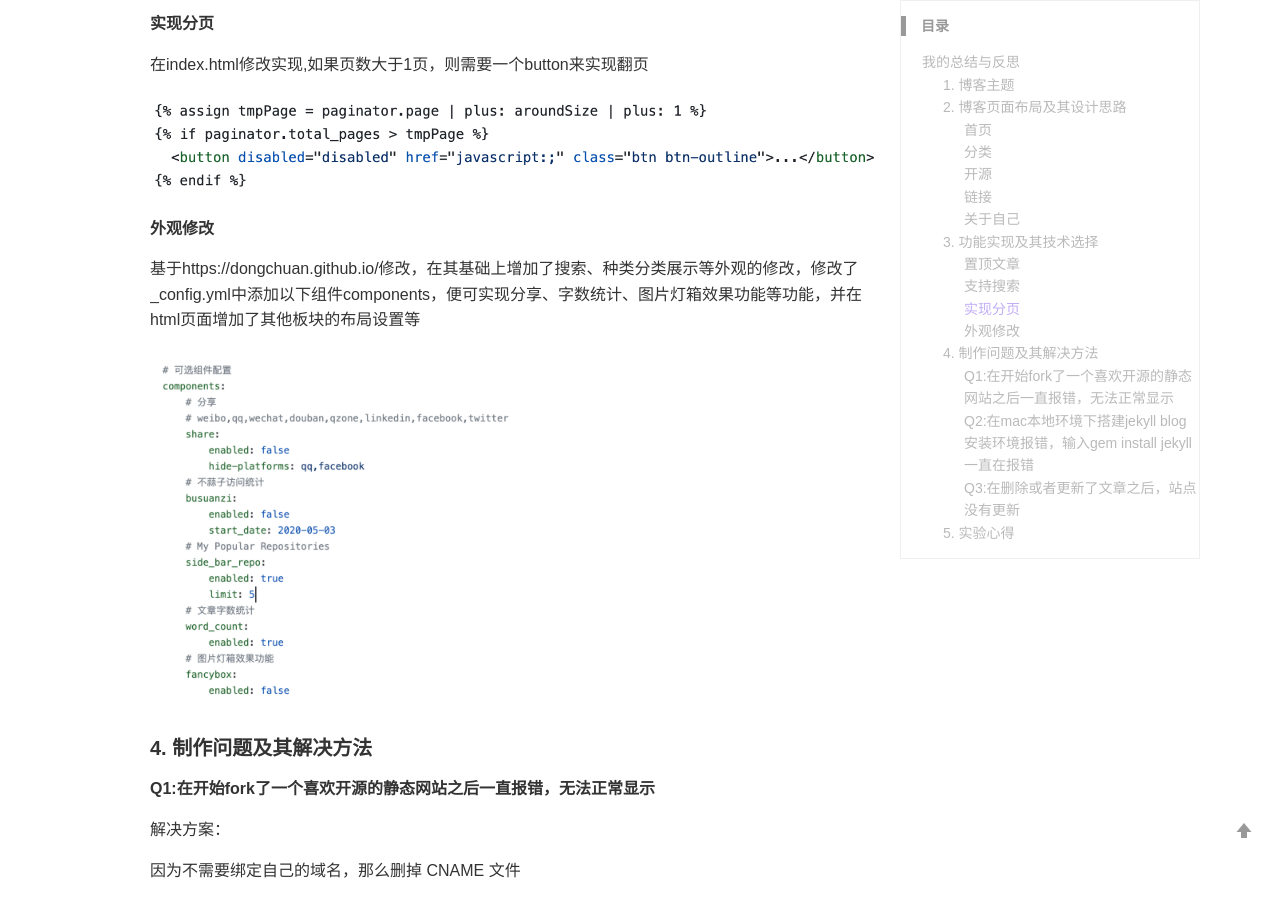
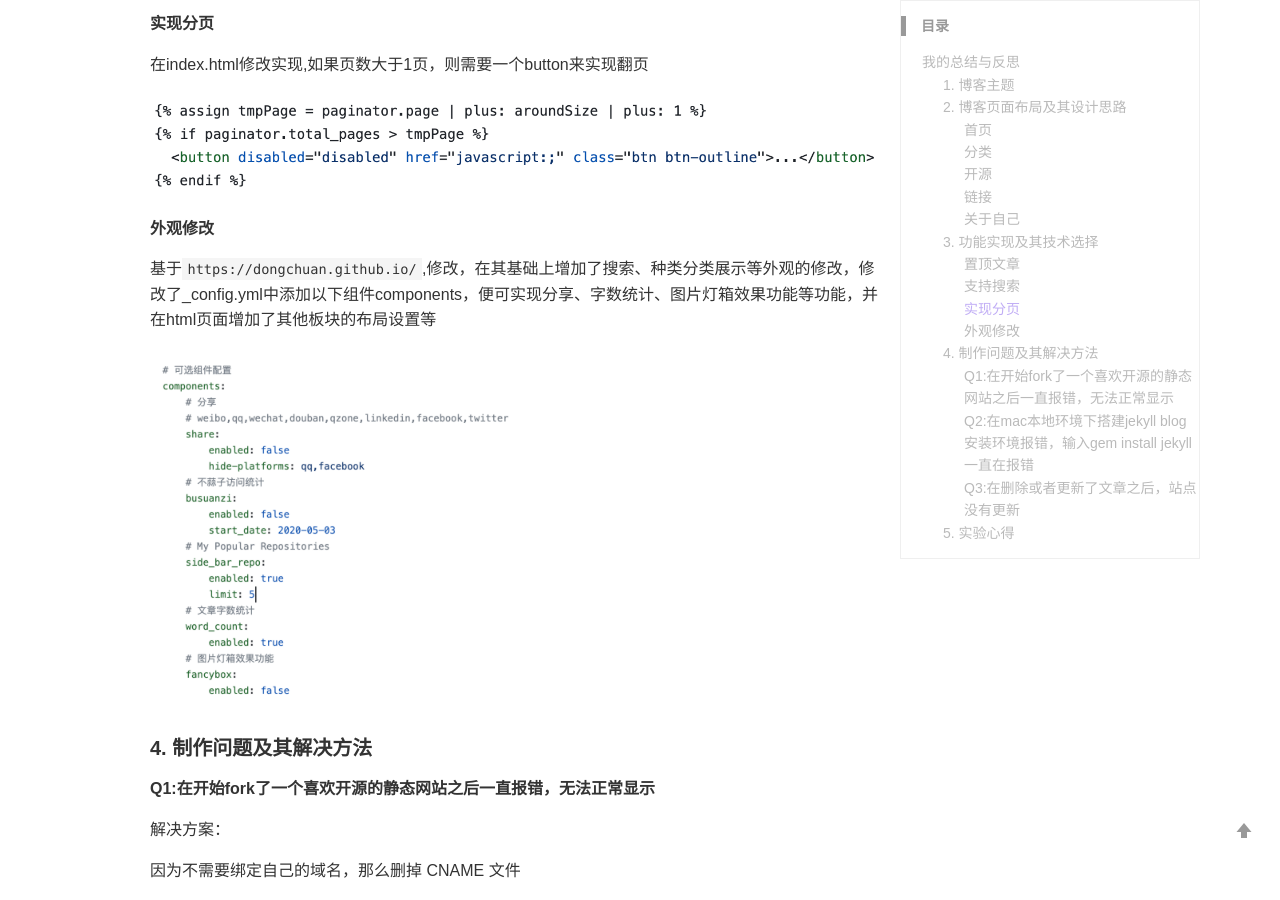
Before and after one commit to Jiapang777777/Jiapang777777.github.io, a Jekyll site: the page built from _posts/2023-07-12-暑期夏令营基于 GitHub 的博客网站.md, in a window 1280 px wide and 900 px high, scrolled down 4224 px. Built offline with Jekyll 4.4.1, drawn with Linux system fonts in a browser that asks for light colours; a style sheet for code colours, icons or effects is not loaded; some of the changed text lies outside the part shown.

```diff
--- a/_posts/2023-07-12-暑期夏令营基于 GitHub 的博客网站.md
+++ b/_posts/2023-07-12-暑期夏令营基于 GitHub 的博客网站.md
@@ -99,7 +99,7 @@ categories: 项目总结
 
 ##### 外观修改
 
-基于https://dongchuan.github.io/修改，在其基础上增加了搜索、种类分类展示等外观的修改，修改了_config.yml中添加以下组件components，便可实现分享、字数统计、图片灯箱效果功能等功能，并在html页面增加了其他板块的布局设置等
+基于`https://dongchuan.github.io/`,修改，在其基础上增加了搜索、种类分类展示等外观的修改，修改了_config.yml中添加以下组件components，便可实现分享、字数统计、图片灯箱效果功能等功能，并在html页面增加了其他板块的布局设置等
 
 ![](/images/blog/11.png)
 
```
